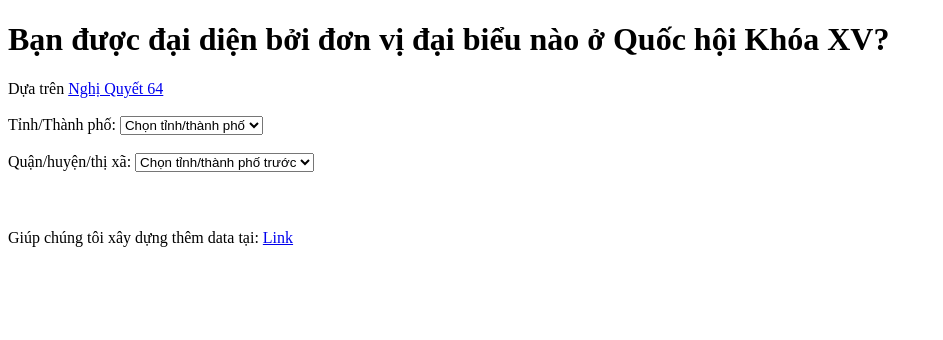
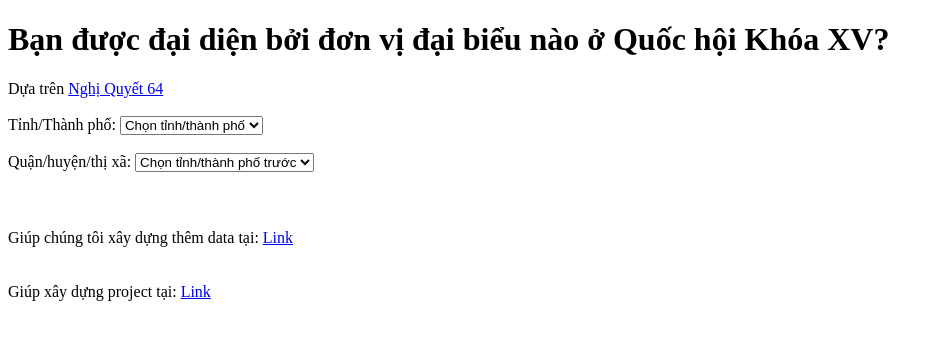
Before and after one commit to VietThan/QuocHoiXV, a plain HTML site: page index.html in a window 1280 px wide. Shown: the whole page, without its empty margins (0-943 px from the left). Drawn offline with Linux system fonts and the light colour scheme.

Commit message:
Add github link

```diff
--- a/index.html
+++ b/index.html
@@ -87,6 +87,10 @@ Quận/huyện/thị xã: <select name="ward" id="ward">
 <div>Giúp chúng tôi xây dựng thêm data tại: <a href="https://docs.google.com/spreadsheets/d/1IrqaSTp7aswj8DEaQLWqNpd4Vqit1yI2mIbd5_zOhS8/edit?usp=sharing" target="_blank" rel="noopener noreferrer">Link</a></div>
 <br>
 
+<br>
+<div>Giúp xây dựng project tại: <a href="https://github.com/VietThan/QuocHoiXV" target="_blank" rel="noopener noreferrer">Link</a></div>
+<br>
+
 
 </body>
 </html>
```
